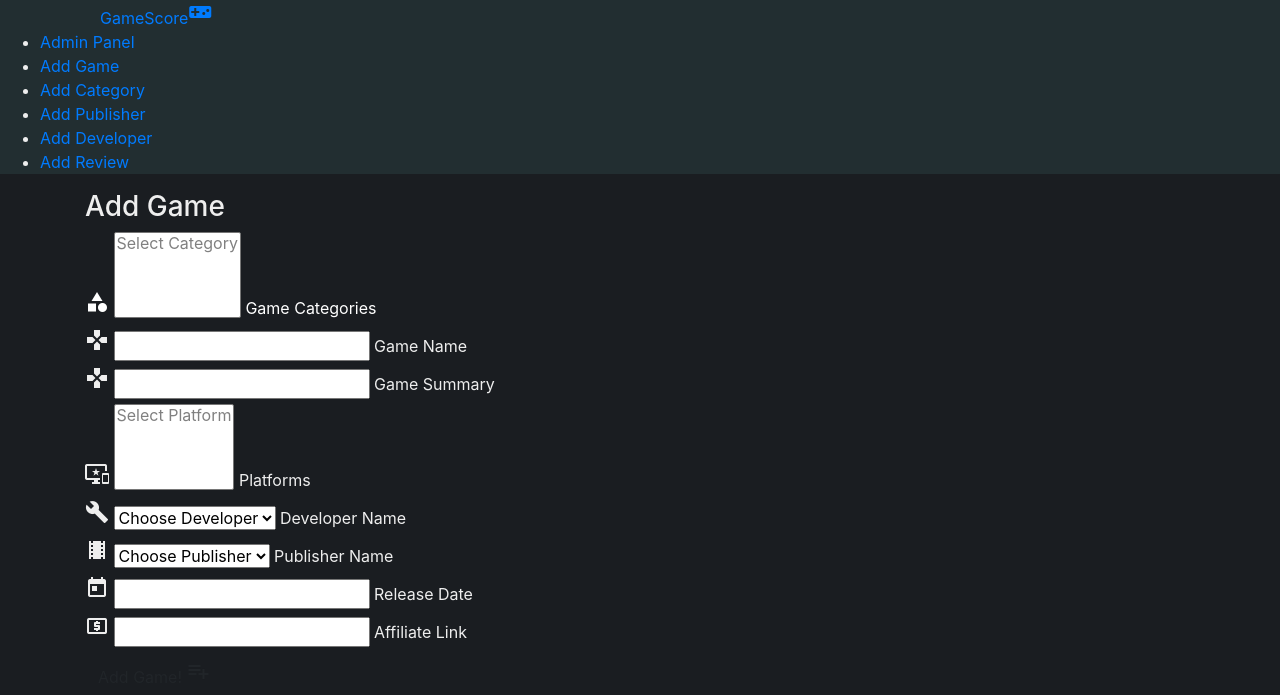
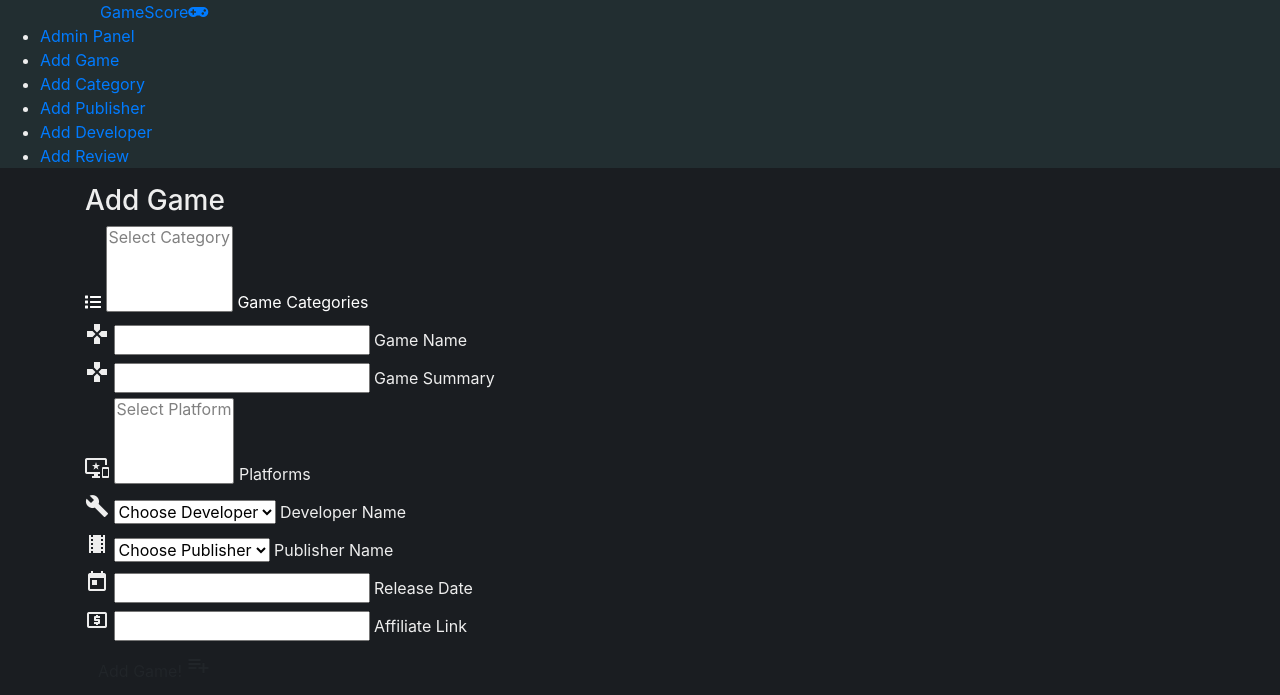
Before and after one commit to danielclements/game_score.gg, a Flask app: page /add_game in a window 1280 px wide. Shown: the top 695 px of the page. Run offline with Flask 2, Linux system fonts and the light colour scheme; data that the repository does not hold is empty; some libraries are stand-ins or nearby versions.

Commit message:
started replacing material.io icons with fontawesome for more flexability

```diff
--- a/templates/addgame.html
+++ b/templates/addgame.html
@@ -6,7 +6,7 @@
 
 		<div class="row">
 			<div class="input-field col s12 text-white">
-            <i class="material-icons prefix">category</i>
+            <i class="fas fa-list"></i>
 				<select id="categories" name="categories" multiple>
                 <option value="" disabled >Select Category</option>
                      {% for category in categories %}
--- a/templates/base.html
+++ b/templates/base.html
@@ -13,14 +13,14 @@
       href="{{url_for('static', filename='css/style.css')}}"
       type="text/css"
     />
+
+    <link rel="stylesheet" href="https://cdnjs.cloudflare.com/ajax/libs/font-awesome/5.12.0-2/css/all.min.css">
   </head>
   <body class="dr-grey">
     <nav>
       <div class="nav-wrapper padding dr-green">
         <a href="{{url_for('get_admin_panel')}}" class="brand-logo m_left"
-          ><span>Game</span><span>Score</span><span class="material-icons">
-            videogame_asset
-          </span></a
+          ><span>Game</span><span>Score</span><i class="fas fa-gamepad"></i></a
         >
         <ul id="nav-mobile" class="right hide-on-med-and-down">
           <li><a class="hover-salmon" href="{{url_for('get_admin_panel')}}">Admin Panel</a></li>
```
